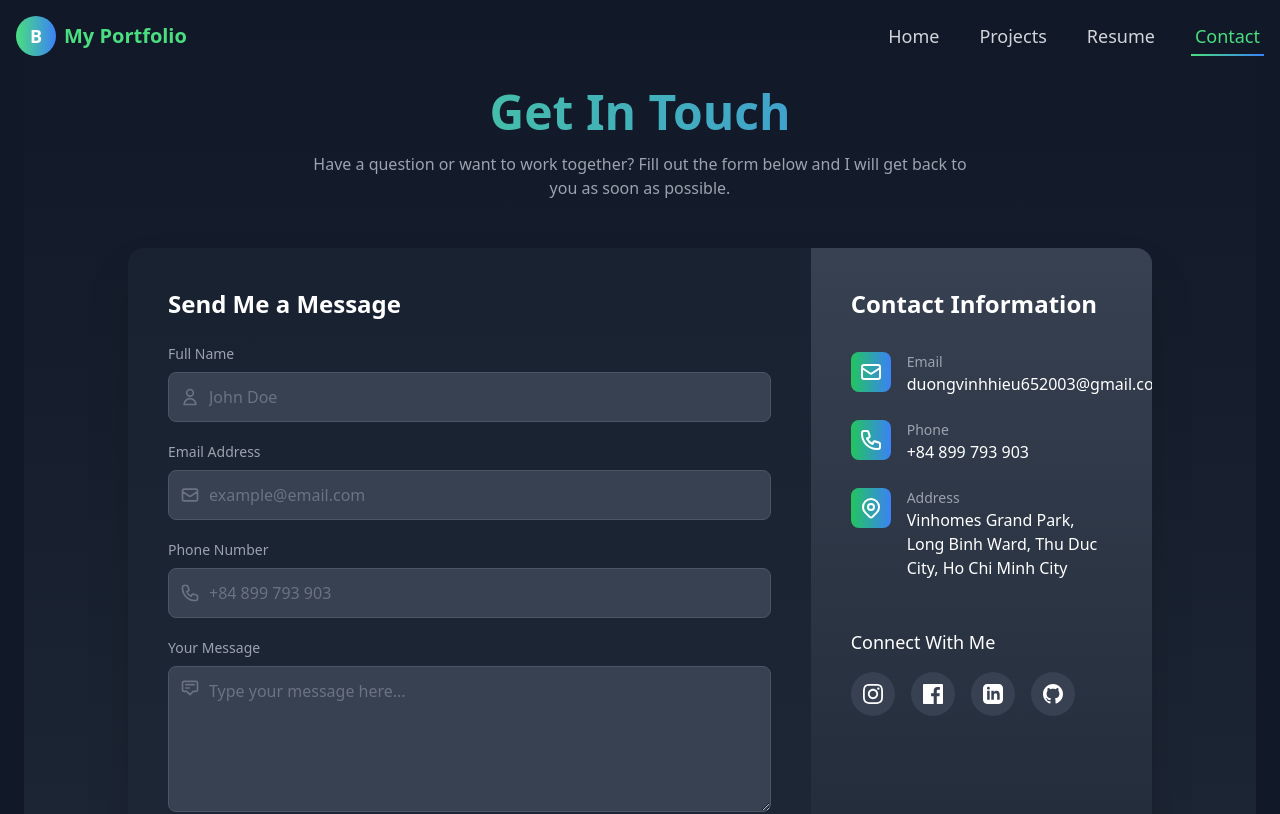
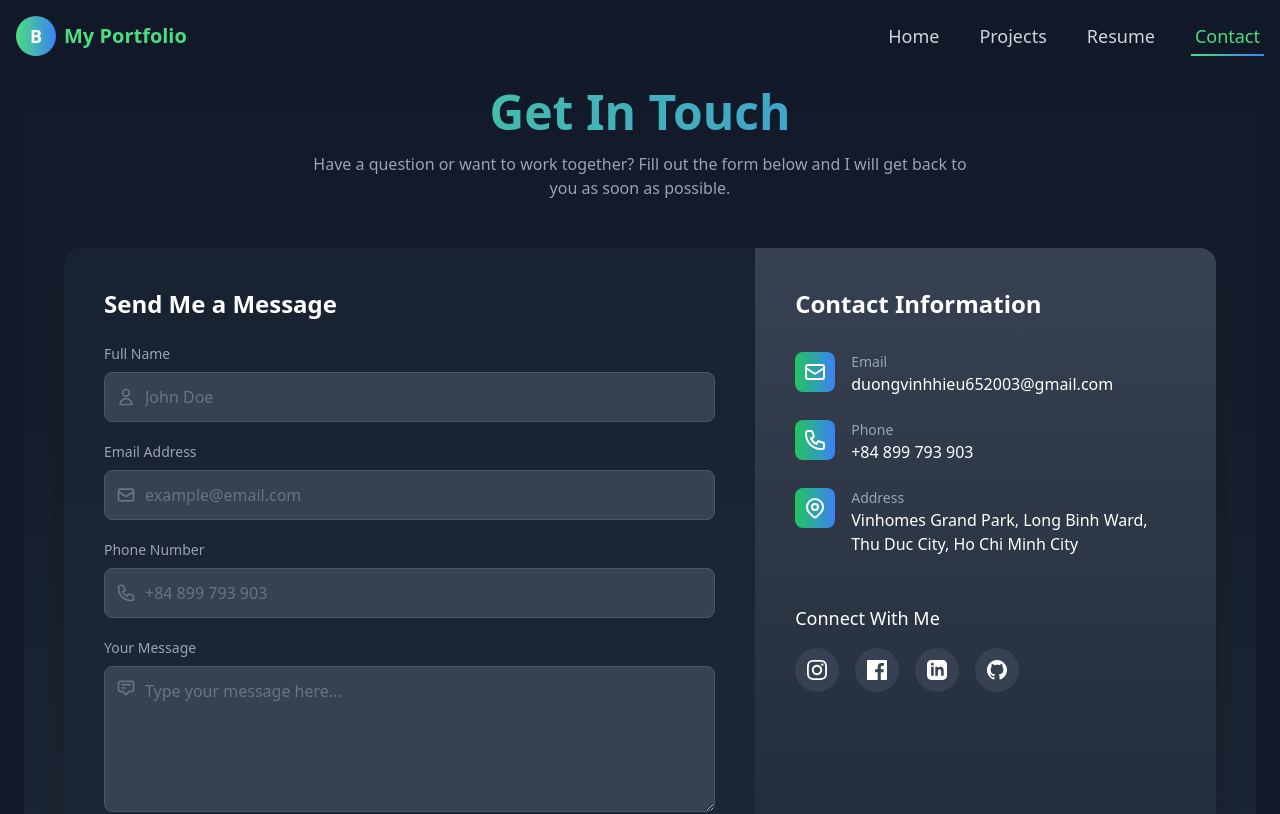
Before and after one commit to Vinhhieu653/Portfolio, a React (Vite) app: page /contact in a window 1280 px wide. Shown: the top 814 px of the page. Built offline with nearby package versions, Linux system fonts and the light colour scheme.

Commit message:
fix layout contact

```diff
--- a/index.html
+++ b/index.html
@@ -5,7 +5,6 @@
     <link rel="icon" type="image/svg+xml" href="/vite.svg" />
     <meta name="viewport" content="width=device-width, initial-scale=1.0" />
     <title>Portfolio</title>
-    <link rel="stylesheet" href="https://cdnjs.cloudflare.com/ajax/libs/font-awesome/6.0.0-beta3/css/all.min.css" />
     <link rel="stylesheet" href="https://cdn.jsdelivr.net/gh/devicons/devicon@latest/devicon.min.css" />
   </head>
 
--- a/src/components/Contact.jsx
+++ b/src/components/Contact.jsx
@@ -1,4 +1,3 @@
-// src/components/Contact.jsx
 import { useRef, useState } from 'react'
 import emailjs from '@emailjs/browser'
 import { toast, ToastContainer } from 'react-toastify'
@@ -83,7 +82,7 @@ export const Contact = () => {
 
   return (
     <div className='min-h-screen bg-gradient-to-b from-gray-900 to-gray-800 py-16 px-4'>
-      <div className='max-w-5xl mx-auto'>
+      <div className='max-w-6xl mx-auto'>
         {/* Header Section */}
         <div className='text-center mb-12'>
           <h1 className='text-4xl sm:text-5xl font-bold mb-4 text-transparent bg-clip-text bg-gradient-to-r from-green-400 to-blue-500'>
@@ -99,7 +98,7 @@ export const Contact = () => {
         <div className='bg-gray-800 bg-opacity-50 rounded-2xl shadow-2xl overflow-hidden'>
           <div className='flex flex-col md:flex-row'>
             {/* Contact Form */}
-            <div className='md:w-2/3 p-6 sm:p-10'>
+            <div className='md:w-3/5 p-6 sm:p-10'>
               <h2 className='text-2xl font-semibold text-white mb-6'>Send Me a Message</h2>
               <form ref={formRef} onSubmit={sendEmail} className='space-y-5'>
                 <div>
@@ -164,7 +163,7 @@ export const Contact = () => {
                       onChange={handleChange}
                       value={form.email}
                       placeholder='example@email.com'
-                      className='w-full pl-10 pr-4 py-3 bg-gray-700 text-white placeholder-gray-500 border border-gray-600 rounded-lg focus:outline-none focus:ring-2 focus:ring-green-400 focus:border-transparent'
+                      className='w-full pl-10 pr-4 py-3 bg-gray-700 text-white placeholder-gray-500 border border-gray-600 rounded-lg focus:outline-none focus:ring-2 focus:ring-green-400 focus:border-transparent truncate'
                       required
                     />
                   </div>
@@ -271,7 +270,7 @@ export const Contact = () => {
             </div>
 
             {/* Contact Info */}
-            <div className='md:w-1/3 bg-gradient-to-b from-gray-700 to-gray-800 p-6 sm:p-10'>
+            <div className='md:w-2/5 bg-gradient-to-b from-gray-700 to-gray-800 p-6 sm:p-10'>
               <h2 className='text-2xl font-semibold text-white mb-8'>Contact Information</h2>
 
               <div className='space-y-6'>
@@ -294,7 +293,7 @@ export const Contact = () => {
                   </div>
                   <div className='ml-4'>
                     <p className='text-sm text-gray-400'>Email</p>
-                    <p className='text-white'>duongvinhhieu652003@gmail.com</p>
+                    <p className='text-white text-sm sm:text-base break-all'>duongvinhhieu652003@gmail.com</p>
                   </div>
                 </div>
 
@@ -346,7 +345,9 @@ export const Contact = () => {
                   </div>
                   <div className='ml-4'>
                     <p className='text-sm text-gray-400'>Address</p>
-                    <p className='text-white'>Vinhomes Grand Park, Long Binh Ward, Thu Duc City, Ho Chi Minh City</p>
+                    <p className='text-white text-sm sm:text-base'>
+                      Vinhomes Grand Park, Long Binh Ward, Thu Duc City, Ho Chi Minh City
+                    </p>
                   </div>
                 </div>
               </div>
@@ -354,12 +355,13 @@ export const Contact = () => {
               {/* Social Media */}
               <div className='mt-12'>
                 <h3 className='text-lg font-medium text-white mb-4'>Connect With Me</h3>
-                <div className='flex space-x-4'>
+                <div className='flex flex-wrap gap-4'>
                   <a
                     href='https://www.instagram.com/hieu.d9/'
                     target='_blank'
                     rel='noopener noreferrer'
                     className='bg-gray-700 hover:bg-gray-600 text-white p-3 rounded-full transition-all duration-300 hover:scale-110'
+                    aria-label='Instagram'
                   >
                     <svg className='w-5 h-5' fill='currentColor' viewBox='0 0 24 24' xmlns='http://www.w3.org/2000/svg'>
                       <path d='M12 2.163c3.204 0 3.584.012 4.85.07 3.252.148 4.771 1.691 4.919 4.919.058 1.265.069 1.645.069 4.849 0 3.205-.012 3.584-.069 4.849-.149 3.225-1.664 4.771-4.919 4.919-1.266.058-1.644.07-4.85.07-3.204 0-3.584-.012-4.849-.07-3.26-.149-4.771-1.699-4.919-4.92-.058-1.265-.07-1.644-.07-4.849 0-3.204.013-3.583.07-4.849.149-3.227 1.664-4.771 4.919-4.919 1.266-.057 1.645-.069 4.849-.069zm0-2.163c-3.259 0-3.667.014-4.947.072-4.358.2-6.78 2.618-6.98 6.98-.059 1.281-.073 1.689-.073 4.948 0 3.259.014 3.668.072 4.948.2 4.358 2.618 6.78 6.98 6.98 1.281.058 1.689.072 4.948.072 3.259 0 3.668-.014 4.948-.072 4.354-.2 6.782-2.618 6.979-6.98.059-1.28.073-1.689.073-4.948 0-3.259-.014-3.667-.072-4.947-.196-4.354-2.617-6.78-6.979-6.98-1.281-.059-1.69-.073-4.949-.073zm0 5.838c-3.403 0-6.162 2.759-6.162 6.162s2.759 6.163 6.162 6.163 6.162-2.759 6.162-6.163c0-3.403-2.759-6.162-6.162-6.162zm0 10.162c-2.209 0-4-1.79-4-4 0-2.209 1.791-4 4-4s4 1.791 4 4c0 2.21-1.791 4-4 4zm6.406-11.845c-.796 0-1.441.645-1.441 1.44s.645 1.44 1.441 1.44c.795 0 1.439-.645 1.439-1.44s-.644-1.44-1.439-1.44z' />
@@ -370,6 +372,7 @@ export const Contact = () => {
                     target='_blank'
                     rel='noopener noreferrer'
                     className='bg-gray-700 hover:bg-gray-600 text-white p-3 rounded-full transition-all duration-300 hover:scale-110'
+                    aria-label='Facebook'
                   >
                     <svg className='w-5 h-5' fill='currentColor' viewBox='0 0 24 24' xmlns='http://www.w3.org/2000/svg'>
                       <path d='M22.675 0h-21.35c-.732 0-1.325.593-1.325 1.325v21.351c0 .731.593 1.324 1.325 1.324h11.495v-9.294h-3.128v-3.622h3.128v-2.671c0-3.1 1.893-4.788 4.659-4.788 1.325 0 2.463.099 2.795.143v3.24l-1.918.001c-1.504 0-1.795.715-1.795 1.763v2.313h3.587l-.467 3.622h-3.12v9.293h6.116c.73 0 1.323-.593 1.323-1.325v-21.35c0-.732-.593-1.325-1.325-1.325z' />
@@ -380,6 +383,7 @@ export const Contact = () => {
                     target='_blank'
                     rel='noopener noreferrer'
                     className='bg-gray-700 hover:bg-gray-600 text-white p-3 rounded-full transition-all duration-300 hover:scale-110'
+                    aria-label='LinkedIn'
                   >
                     <svg className='w-5 h-5' fill='currentColor' viewBox='0 0 24 24' xmlns='http://www.w3.org/2000/svg'>
                       <path d='M19 0h-14c-2.761 0-5 2.239-5 5v14c0 2.761 2.239 5 5 5h14c2.762 0 5-2.239 5-5v-14c0-2.761-2.238-5-5-5zm-11 19h-3v-11h3v11zm-1.5-12.268c-.966 0-1.75-.79-1.75-1.764s.784-1.764 1.75-1.764 1.75.79 1.75 1.764-.783 1.764-1.75 1.764zm13.5 12.268h-3v-5.604c0-3.368-4-3.113-4 0v5.604h-3v-11h3v1.765c1.396-2.586 7-2.777 7 2.476v6.759z' />
@@ -390,6 +394,7 @@ export const Contact = () => {
                     target='_blank'
                     rel='noopener noreferrer'
                     className='bg-gray-700 hover:bg-gray-600 text-white p-3 rounded-full transition-all duration-300 hover:scale-110'
+                    aria-label='GitHub'
                   >
                     <svg className='w-5 h-5' fill='currentColor' viewBox='0 0 24 24' xmlns='http://www.w3.org/2000/svg'>
                       <path d='M12 0c-6.626 0-12 5.373-12 12 0 5.302 3.438 9.8 8.207 11.387.599.111.793-.261.793-.577v-2.234c-3.338.726-4.033-1.416-4.033-1.416-.546-1.387-1.333-1.756-1.333-1.756-1.089-.745.083-.729.083-.729 1.205.084 1.839 1.237 1.839 1.237 1.07 1.834 2.807 1.304 3.492.997.107-.775.418-1.305.762-1.604-2.665-.305-5.467-1.334-5.467-5.931 0-1.311.469-2.381 1.236-3.221-.124-.303-.535-1.524.117-3.176 0 0 1.008-.322 3.301 1.23.957-.266 1.983-.399 3.003-.404 1.02.005 2.047.138 3.006.404 2.291-1.552 3.297-1.23 3.297-1.23.653 1.653.242 2.874.118 3.176.77.84 1.235 1.911 1.235 3.221 0 4.609-2.807 5.624-5.479 5.921.43.372.823 1.102.823 2.222v3.293c0 .319.192.694.801.576 4.765-1.589 8.199-6.086 8.199-11.386 0-6.627-5.373-12-12-12z' />
```
